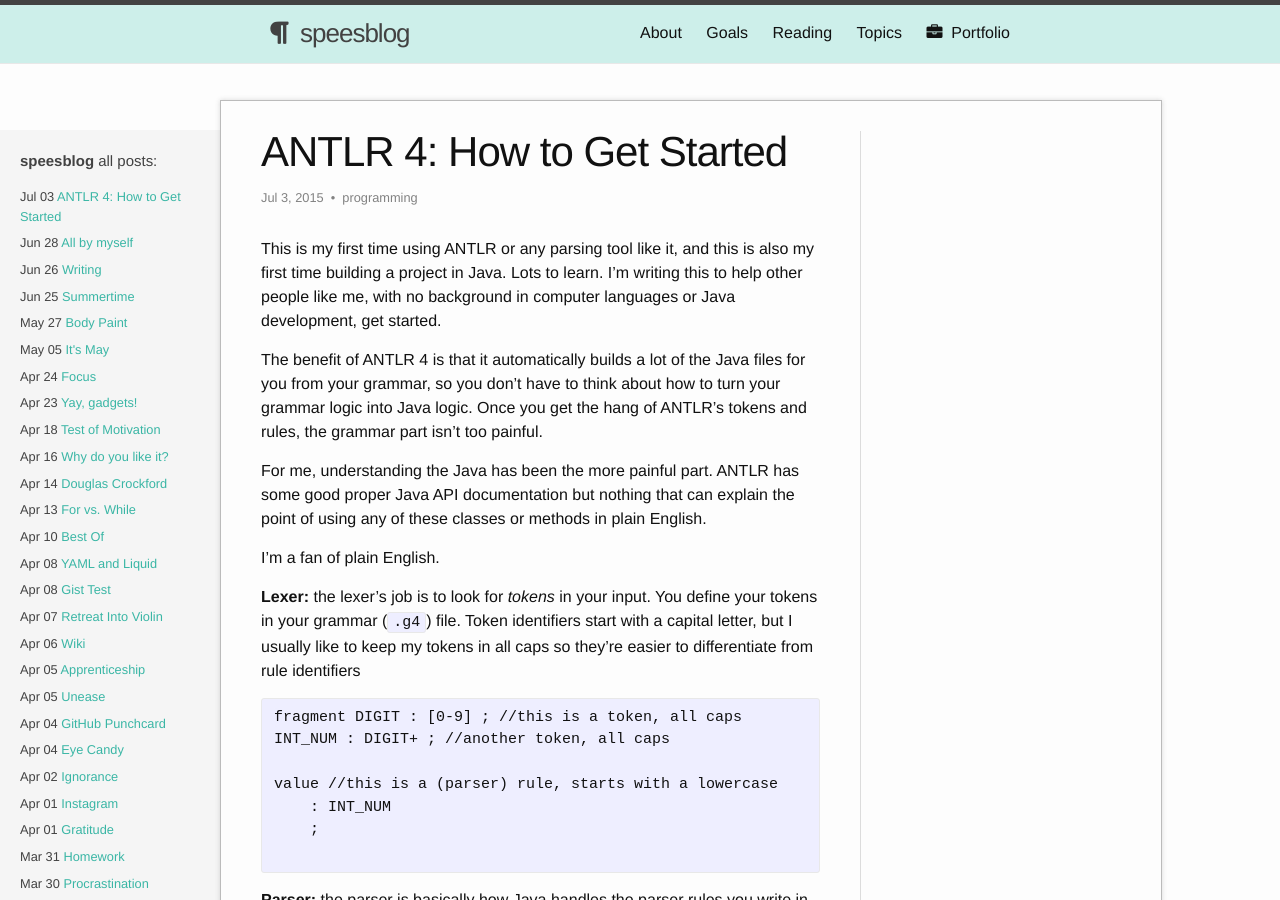
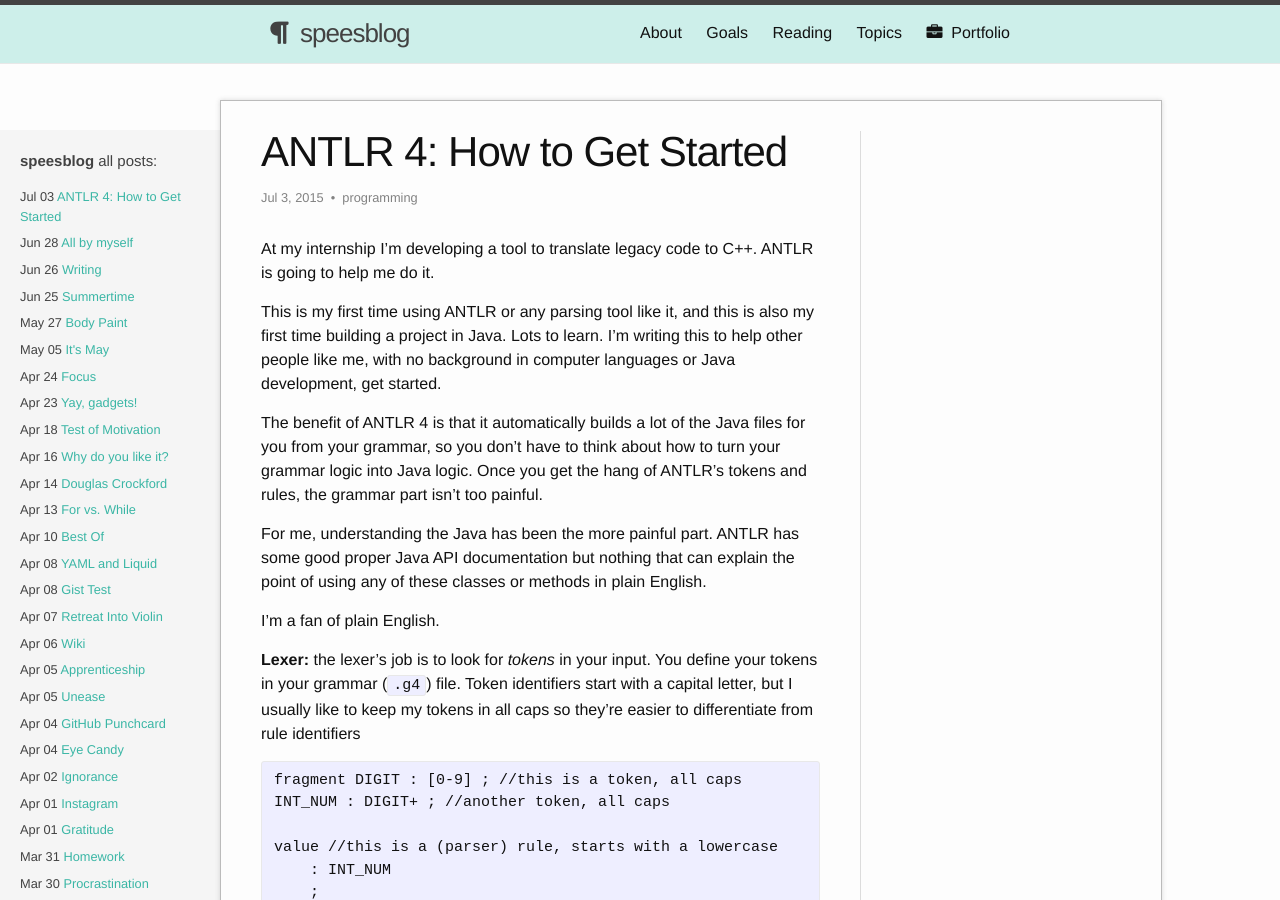
Before and after one commit to shelbyspees/speesblog, a Jekyll site: the page built from _posts/2015-07-03-antlr-4-how-to-get-started.md, in a window 1280 px wide and 900 px high. Built offline with Jekyll 4.4.1, drawn with Linux system fonts in a browser that asks for light colours; nearby versions of some CDN libraries.

Commit message:
Update post

```diff
--- a/_posts/2015-07-03-antlr-4-how-to-get-started.md
+++ b/_posts/2015-07-03-antlr-4-how-to-get-started.md
@@ -3,6 +3,8 @@ layout: post
 title: "ANTLR 4: How to Get Started"
 category: programming
 ---
+
+At my internship I'm developing a tool to translate legacy code to C++. ANTLR is going to help me do it.
 
 This is my first time using ANTLR or any parsing tool like it, and this is also my first time building a project in Java. Lots to learn. I'm writing this to help other people like me, with no background in computer languages or Java development, get started.
 
```
